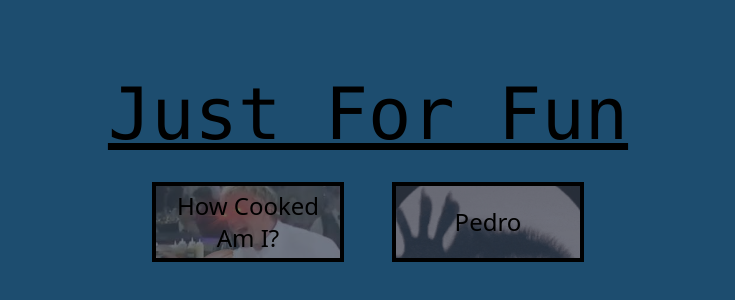
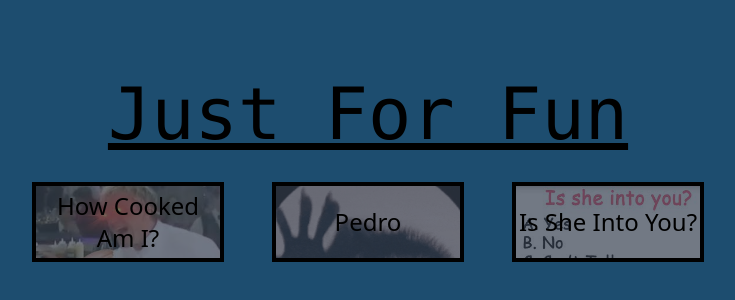
Before and after one commit to GlassesNoGlasses/just-for-fun, a Next.js app: page / in a window 1280 px wide. Shown: the part 230-530 px from the top of the page, without its empty margins (272-1007 px from the left). Built offline with nearby package versions, Linux system fonts and the light colour scheme.

Commit message:
added is she into you collage

```diff
--- a/app/constants/CollageIcons.ts
+++ b/app/constants/CollageIcons.ts
@@ -9,3 +9,8 @@ export const Pedro: CollageProps = {
     title: "Pedro",
     bgDisplay: "bg-pedro",
 };
+
+export const ISIY: CollageProps = {
+    title: "Is She Into You?",
+    bgDisplay: "bg-isiy",
+};
--- /dev/null
+++ b/app/issheintoyou/page.tsx
@@ -0,0 +1,9 @@
+'use client'
+
+export default function Home() {
+    return (
+        <main className="h-screen w-screen">
+            LOL
+        </main>
+    )
+}
--- a/app/page.tsx
+++ b/app/page.tsx
@@ -1,6 +1,6 @@
 
 import Link from "next/link";
-import { HCAMI, Pedro } from "./constants/CollageIcons";
+import { HCAMI, ISIY, Pedro } from "./constants/CollageIcons";
 import { Collage } from "./components/collage/Collage";
 
 export default function Home() {
@@ -18,6 +18,9 @@ export default function Home() {
             <Link href="/pedro">
               <Collage {...Pedro} />
             </Link>
+            <Link href="/issheintoyou">
+              <Collage {...ISIY} />
+            </Link>
           </div>
         </div>
       </div>
--- a/tailwind.config.ts
+++ b/tailwind.config.ts
@@ -14,6 +14,7 @@ const config: Config = {
           "conic-gradient(from 180deg at 50% 50%, var(--tw-gradient-stops))",
         "chef": "url('/images/kind_chef.jpeg')",
         "pedro": "url('/images/pedro.jpeg')",
+        "isiy": "url('/images/cant-tell.jpeg')",
       },
 
       keyframes: {
```
Also changed, not shown: public/images/cant-tell.jpeg (added).
